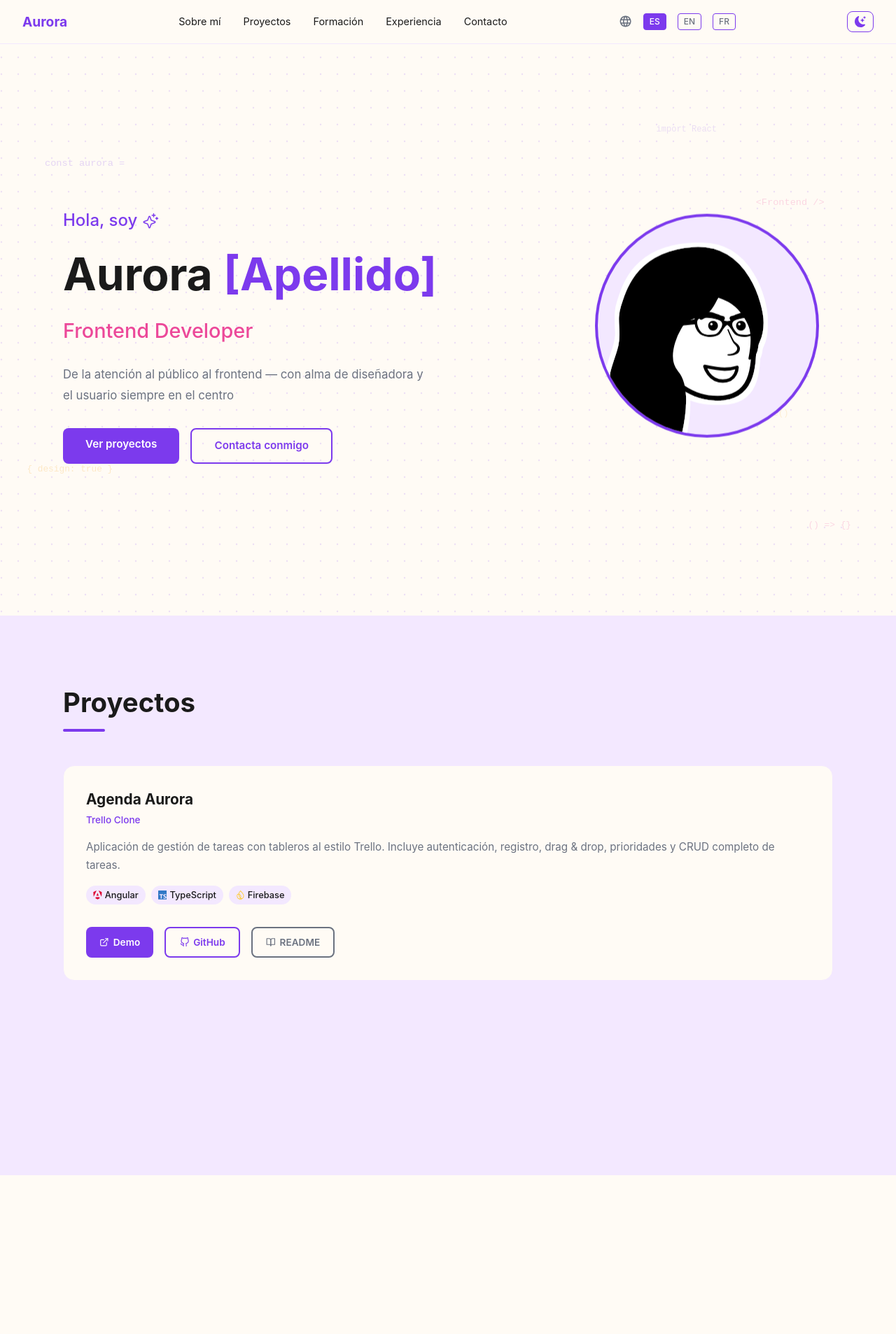
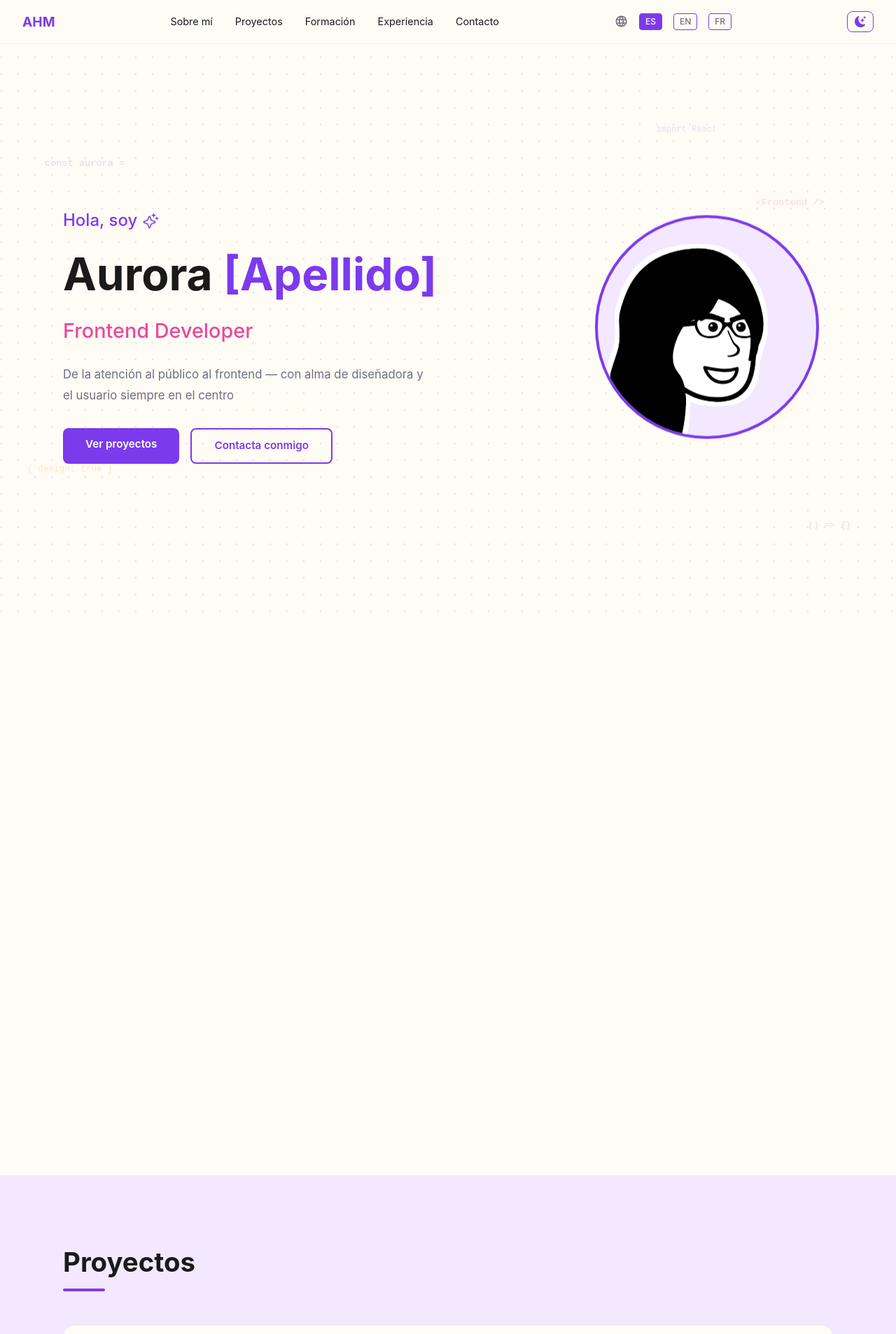
Before and after one commit to aurohm97-cell/portfolio_aurora, a React (Vite) app: page / in a window 1280 px wide. Shown: the top 1907 px of the page at 70% size. Before the commit the page ends 1680 px from the top, so only its background shows below. Built offline with nearby package versions, Linux system fonts and the light colour scheme.

Commit message:
feat: add empty sections and navbar navigation

```diff
--- a/src/App.tsx
+++ b/src/App.tsx
@@ -3,6 +3,11 @@ import '../src/i18n/index'
 import Navbar from './components/Navbar'
 import Hero from './sections/Hero'
 import Projects from './sections/Projects'
+import About from './sections/About'
+import Education from './sections/Education'
+import Experience from './sections/Experience'
+import Contact from './sections/Contact'
+
 
 function App() {
   const [darkMode, setDarkMode] = useState(false)
@@ -20,7 +25,11 @@ function App() {
       <Navbar darkMode={darkMode} toggleDarkMode={() => setDarkMode(!darkMode)} />
       <main style={{ paddingTop: '80px' }}>
         <Hero />
+        <About />
         <Projects />
+        <Education />
+        <Experience />
+        <Contact />
       </main>
     </div>
   )
--- a/src/components/Navbar.tsx
+++ b/src/components/Navbar.tsx
@@ -29,9 +29,9 @@ function Navbar({ darkMode, toggleDarkMode }: NavbarProps) {
       alignItems: 'center',
       transition: 'background-color 0.3s ease',
     }}>
-      <span style={{ fontWeight: 700, fontSize: '1.2rem', color: 'var(--primary)' }}>
-        Aurora
-      </span>
+      <a href="#" style={{ fontWeight: 700, fontSize: '1.2rem', color: 'var(--primary)', textDecoration: 'none', cursor: 'pointer' }}>
+  AHM
+</a>
 
       <div style={{ display: 'flex', gap: '2rem', alignItems: 'center' }}>
         {['about', 'projects', 'education', 'experience', 'contact'].map(section => (
--- /dev/null
+++ b/src/sections/About.tsx
@@ -0,0 +1,12 @@
+function About() {
+  return (
+    <section id="about" style={{
+      minHeight: '100vh',
+      padding: '6rem 4rem',
+      backgroundColor: 'var(--bg)',
+    }}>
+    </section>
+  )
+}
+
+export default About
--- /dev/null
+++ b/src/sections/Contact.tsx
@@ -0,0 +1,12 @@
+function Contact() {
+  return (
+    <section id="contact" style={{
+      minHeight: '100vh',
+      padding: '6rem 4rem',
+      backgroundColor: 'var(--bg-secondary)',
+    }}>
+    </section>
+  )
+}
+
+export default Contact
--- /dev/null
+++ b/src/sections/Education.tsx
@@ -0,0 +1,12 @@
+function Education() {
+  return (
+    <section id="education" style={{
+      minHeight: '100vh',
+      padding: '6rem 4rem',
+      backgroundColor: 'var(--bg-secondary)',
+    }}>
+    </section>
+  )
+}
+
+export default Education
--- /dev/null
+++ b/src/sections/Experience.tsx
@@ -0,0 +1,12 @@
+function Experience() {
+  return (
+    <section id="experience" style={{
+      minHeight: '100vh',
+      padding: '6rem 4rem',
+      backgroundColor: 'var(--bg)',
+    }}>
+    </section>
+  )
+}
+
+export default Experience
```
